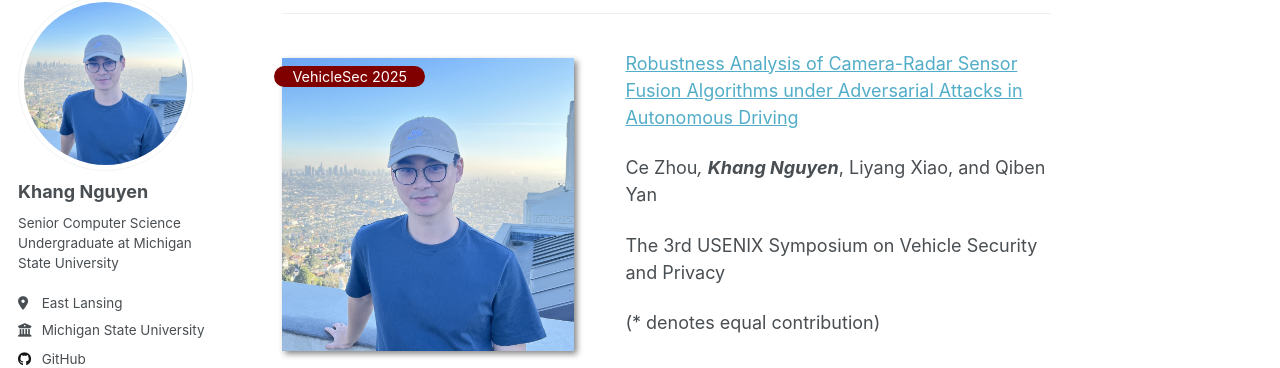
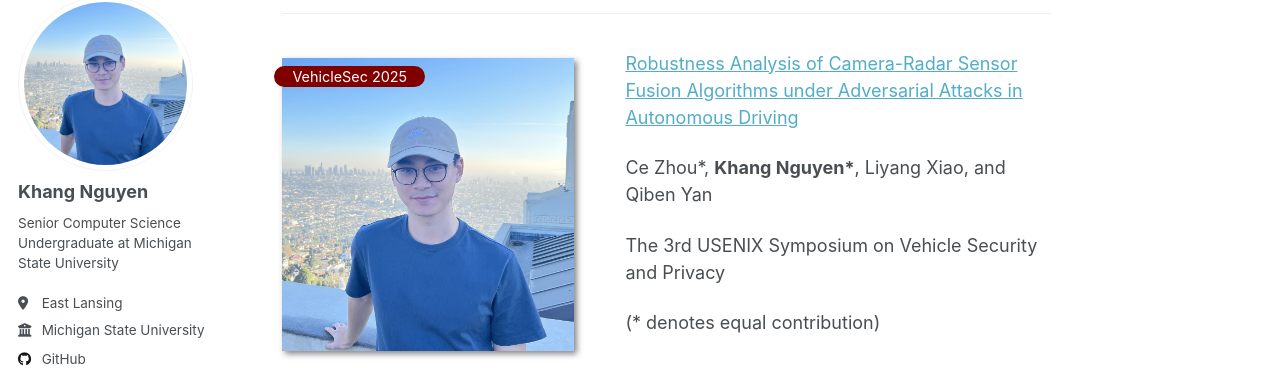
Before and after one commit to nguyenhuykhang/nguyenhuykhang.github.io, a Jekyll site: the page built from _pages/about.md, in a window 1280 px wide and 900 px high, scrolled down 1068 px. Shown: the part 103-471 px from the top of the window. Built offline with Jekyll 4.4.1, drawn with Linux system fonts in a browser that asks for light colours; a script that is not in the unit is left out.

```diff
--- a/_pages/about.md
+++ b/_pages/about.md
@@ -43,7 +43,7 @@ The 31th Annual International Conference on Mobile Computing and Networking, 202
 
 [Robustness Analysis of Camera-Radar Sensor Fusion Algorithms under Adversarial Attacks in Autonomous Driving]()
 
-Ce Zhou*, **Khang Nguyen***, Liyang Xiao, and Qiben Yan
+Ce Zhou\*, **Khang Nguyen\***, Liyang Xiao, and Qiben Yan
 
 The 3rd USENIX Symposium on Vehicle Security and Privacy
 
```
